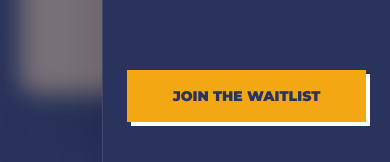
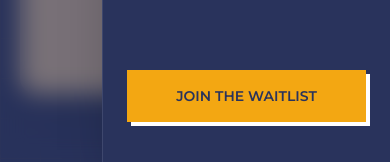
Before and after one commit to Dev-Noble-coder/InternStack, a Next.js app: page / in a window 390 px wide. Both pictures are taken after a click on the button 329 px from the left and 48 px from the top of the page. Shown: the part 682-844 px from the top of the page. Built offline with nearby package versions, Linux system fonts and the light colour scheme.

Commit message:
Refine font weight on mobile waitlist button

```diff
--- a/app/components/NavBar.tsx
+++ b/app/components/NavBar.tsx
@@ -166,7 +166,7 @@ const NavBar = () => {
                   target="_blank"
                   rel="noopener noreferrer"
                   onClick={() => setIsMobileMenuOpen(false)}
-                  className="flex items-center justify-center w-full bg-[#F3A712] text-[#29335C] px-6 py-4 shadow-[4px_4px_0px_0px_#FFF] text-sm font-black hover:-translate-y-1 hover:shadow-[6px_6px_0px_0px_#FFF] active:translate-y-0 active:shadow-none transition-all duration-200"
+                  className="flex items-center justify-center w-full bg-[#F3A712] text-[#29335C] px-6 py-4 shadow-[4px_4px_0px_0px_#FFF] text-sm font-semibold hover:-translate-y-1 hover:shadow-[6px_6px_0px_0px_#FFF] active:translate-y-0 active:shadow-none transition-all duration-200"
                 >
                   JOIN THE WAITLIST
                 </Link>
```
